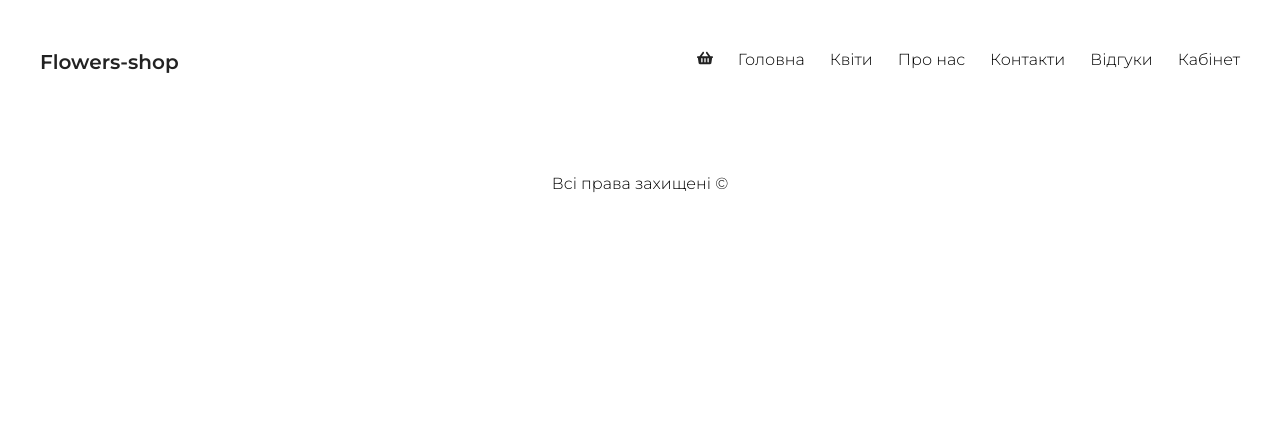
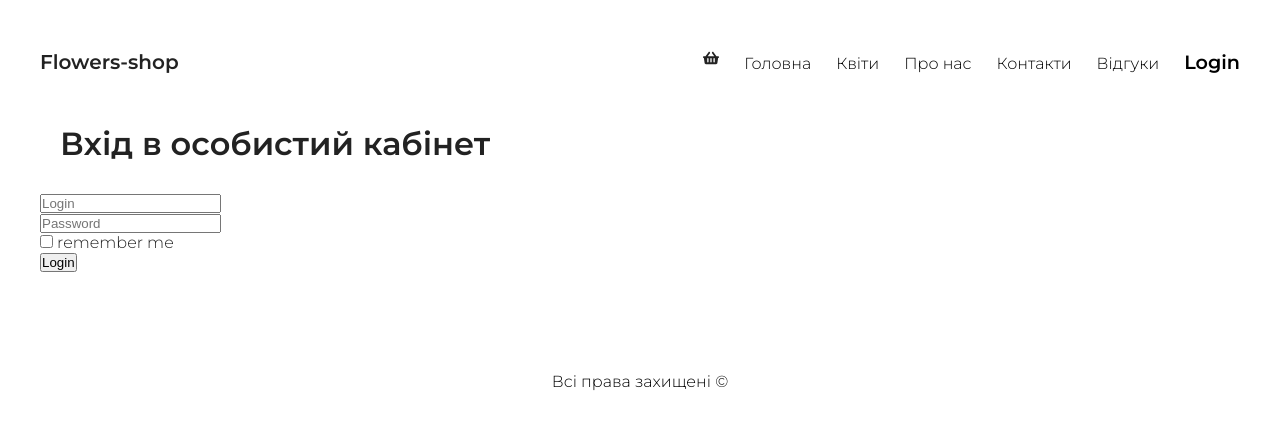
Before and after one commit to AndriiDan/Shop, a React (Create React App) app: page /login in a window 1280 px wide. Shown: the top 428 px of the page. Built offline with nearby package versions, Linux system fonts and the light colour scheme.

Commit message:
<Login />

```diff
--- a/src/App.js
+++ b/src/App.js
@@ -6,6 +6,7 @@ import FlowersContainer from './components/Flowers/FlowersContainer';
 import Footer from './components/Footer/Footer';
 import HeaderContainer from './components/Header/HeaderContainer';
 import HomePage from './components/HomePage/HomePage';
+import Login from './components/Login/Login';
 import Office from './components/Office/Office';
 import ReviewsContainer from './components/Reviews/ReviewsContainer';
 
@@ -23,6 +24,7 @@ class App extends React.Component {
               <Route path="/contacts" element={<Contacts />} />
               <Route path="/reviews" element={<ReviewsContainer />} />
               <Route path="/office" element={<Office />} />
+              <Route path="/login" element={<Login />} />
             </Routes>
           </div>
           <Footer />
--- a/src/components/Header/Navbar/Navbar.jsx
+++ b/src/components/Header/Navbar/Navbar.jsx
@@ -11,7 +11,12 @@ const Navbar = () => {
             <li className={classes.item}><NavLink to="/aboutUs" className={navData => navData.isActive ? classes.active : classes.item}>Про нас</NavLink></li>
             <li className={classes.item}><NavLink to="/contacts" className={navData => navData.isActive ? classes.active : classes.item}>Контакти</NavLink></li>
             <li className={classes.item}><NavLink to="/reviews" className={navData => navData.isActive ? classes.active : classes.item}>Відгуки</NavLink></li>
-            <li className={classes.item}><NavLink to="/office" className={navData => navData.isActive ? classes.active : classes.item}>Кабінет</NavLink></li>
+            <li className={classes.item}>
+                <span className={classes.loginBlock}>
+                    {/* <NavLink to="/office" className={navData => navData.isActive ? classes.active : classes.item}>Кабінет</NavLink> */}
+                    <NavLink to="/login" className={navData => navData.isActive ? classes.active : classes.item}>Login</NavLink>
+                </span>
+            </li>
         </ul>
     )
 }
--- /dev/null
+++ b/src/components/Login/Login.jsx
@@ -0,0 +1,26 @@
+import React from 'react';
+// import classes from 'Login.module.css';
+
+const Login = () => {
+    return (
+        <div>
+            <h1>Вхід в особистий кабінет</h1>
+            <form>
+                <div>
+                    <input placeholder={"Login"} />
+                </div>
+                <div>
+                    <input type={"password"} placeholder={"Password"} />
+                </div>
+                <div>
+                    <input type={"checkbox"} /> remember me
+                </div>
+                <div>
+                    <button>Login</button>
+                </div>
+            </form>
+        </div>
+    )
+}
+
+export default Login;
```
Also changed, not shown: src/components/Login/Login.module.css (added).
